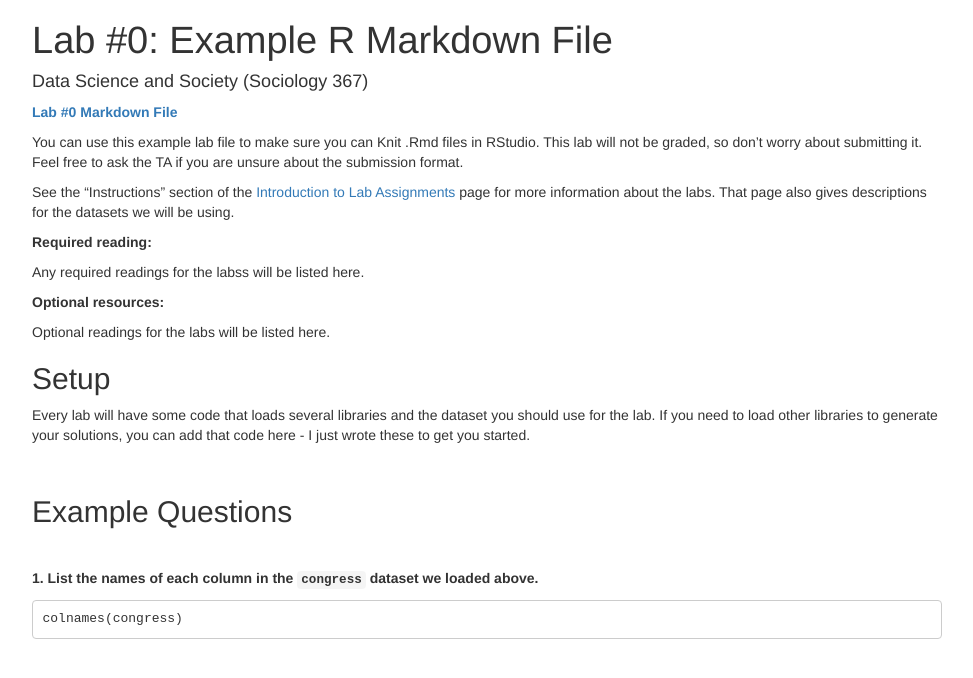
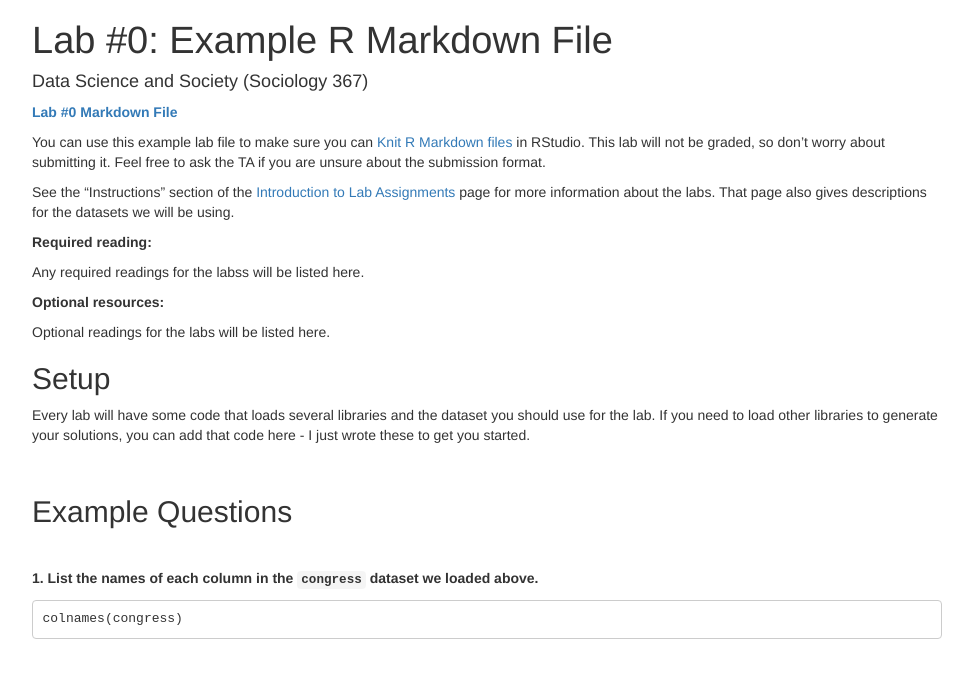
Before and after one commit to dssoc/dssoc.github.io, a Jekyll site: the page assignments/Lab_0.html, which Jekyll copies as it is, in a window 1280 px wide. Shown: the top 678 px of the page, without its empty margins (153-1126 px from the left). Built offline with Jekyll 4.4.1, drawn with Linux system fonts in a browser that asks for light colours.

Commit message:
fixed issues with links

```diff
--- a/assignments/Lab_0.Rmd
+++ b/assignments/Lab_0.Rmd
@@ -11,7 +11,7 @@ knitr::opts_chunk$set(echo = TRUE)
 
 **[Lab #0 Markdown File](/assignments/Lab_0_example_markdown.Rmd)**
 
-You can use this example lab file to make sure you can Knit .Rmd files in RStudio. This lab will not be graded, so don't worry about submitting it. Feel free to ask the TA if you are unsure about the submission format.
+You can use this example lab file to make sure you can [Knit R Markdown files](https://rmarkdown.rstudio.com/authoring_quick_tour.html) in RStudio. This lab will not be graded, so don't worry about submitting it. Feel free to ask the TA if you are unsure about the submission format.
 
 See the "Instructions" section of the [Introduction to Lab Assignments](https://dssoc.github.io/assignments/introduction_to_labs.html) page for more information about the labs. That page also gives descriptions for the datasets we will be using.
 
--- a/assignments/Lab_0.html
+++ b/assignments/Lab_0.html
@@ -171,7 +171,7 @@ pre code {
 
 
 <p><strong><a href="/assignments/Lab_0_example_markdown.Rmd">Lab #0 Markdown File</a></strong></p>
-<p>You can use this example lab file to make sure you can Knit .Rmd files in RStudio. This lab will not be graded, so don’t worry about submitting it. Feel free to ask the TA if you are unsure about the submission format.</p>
+<p>You can use this example lab file to make sure you can <a href="https://rmarkdown.rstudio.com/authoring_quick_tour.html">Knit R Markdown files</a> in RStudio. This lab will not be graded, so don’t worry about submitting it. Feel free to ask the TA if you are unsure about the submission format.</p>
 <p>See the “Instructions” section of the <a href="https://dssoc.github.io/assignments/introduction_to_labs.html">Introduction to Lab Assignments</a> page for more information about the labs. That page also gives descriptions for the datasets we will be using.</p>
 <p><strong>Required reading:</strong></p>
 <p>Any required readings for the labss will be listed here.</p>
```
Also changed, not shown: assignments/introduction_to_labs.Rmd (+8 -9 lines), assignments/introduction_to_labs.html (+8 -8 lines).
